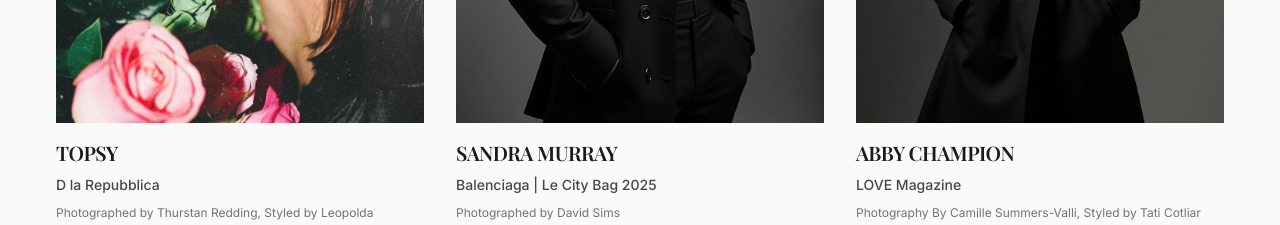
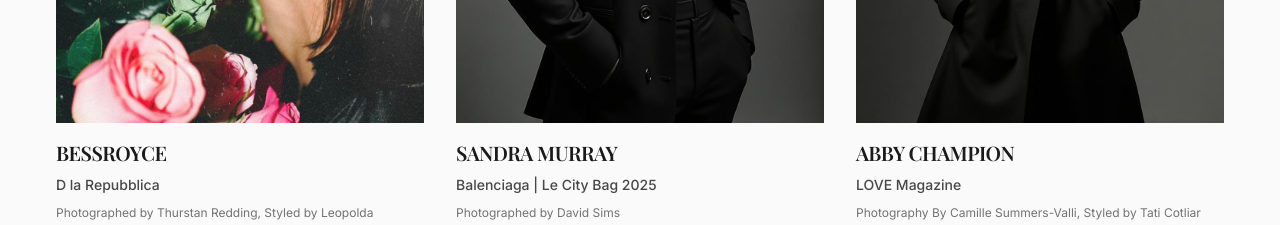
Before and after one commit to alex202232/nyfw-org, a React (Vite) app: page / in a window 1280 px wide. Shown: the part 1340-1565 px from the top of the page. Built offline with nearby package versions, Linux system fonts and the light colour scheme; the HTML template or start-up script is replaced by a standard one.

Commit message:
Refactor: Replace text with "BESSROYCE"

```diff
--- a/src/components/NewsGrid.tsx
+++ b/src/components/NewsGrid.tsx
@@ -9,7 +9,7 @@ const newsItems = [
   {
     id: 1,
     image: model1,
-    modelName: 'TOPSY',
+    modelName: 'BESSROYCE',
     publication: 'D la Repubblica',
     credits: 'Photographed by Thurstan Redding, Styled by Leopolda Duchemin'
   },
```
